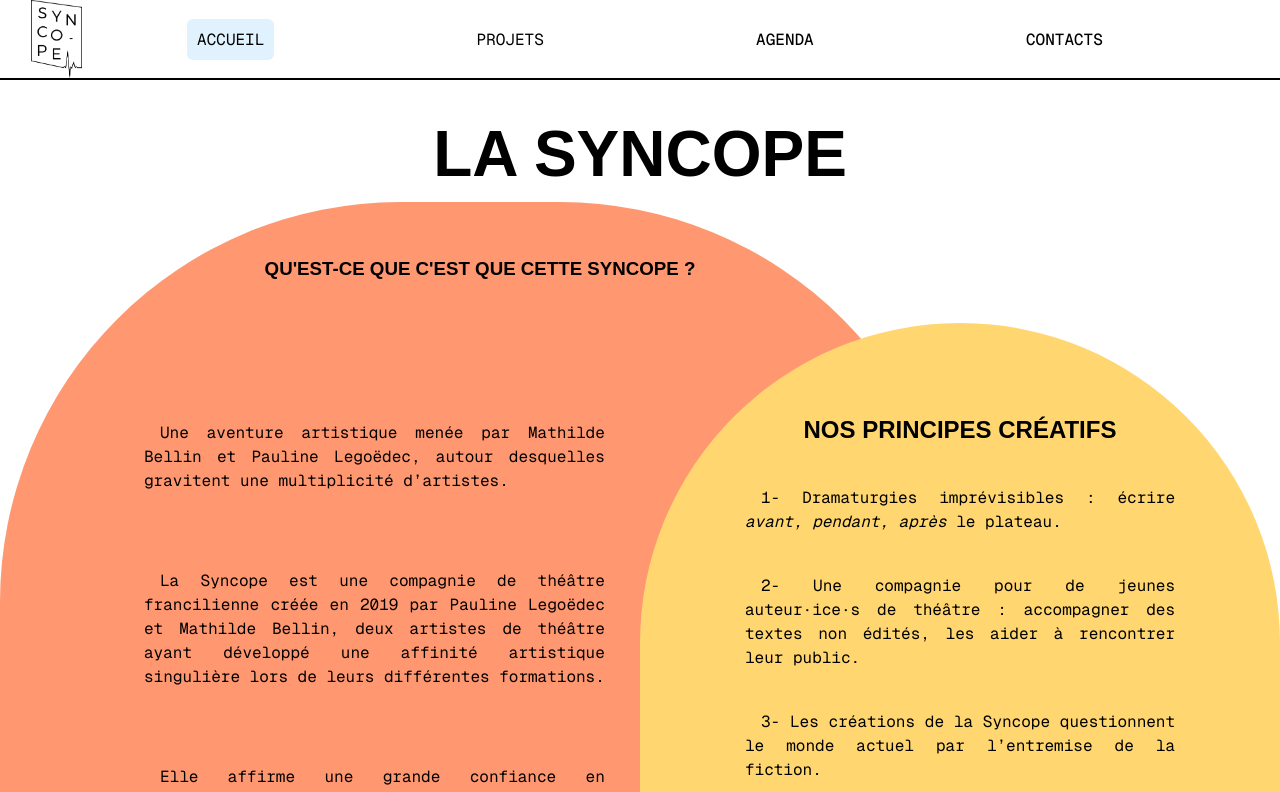
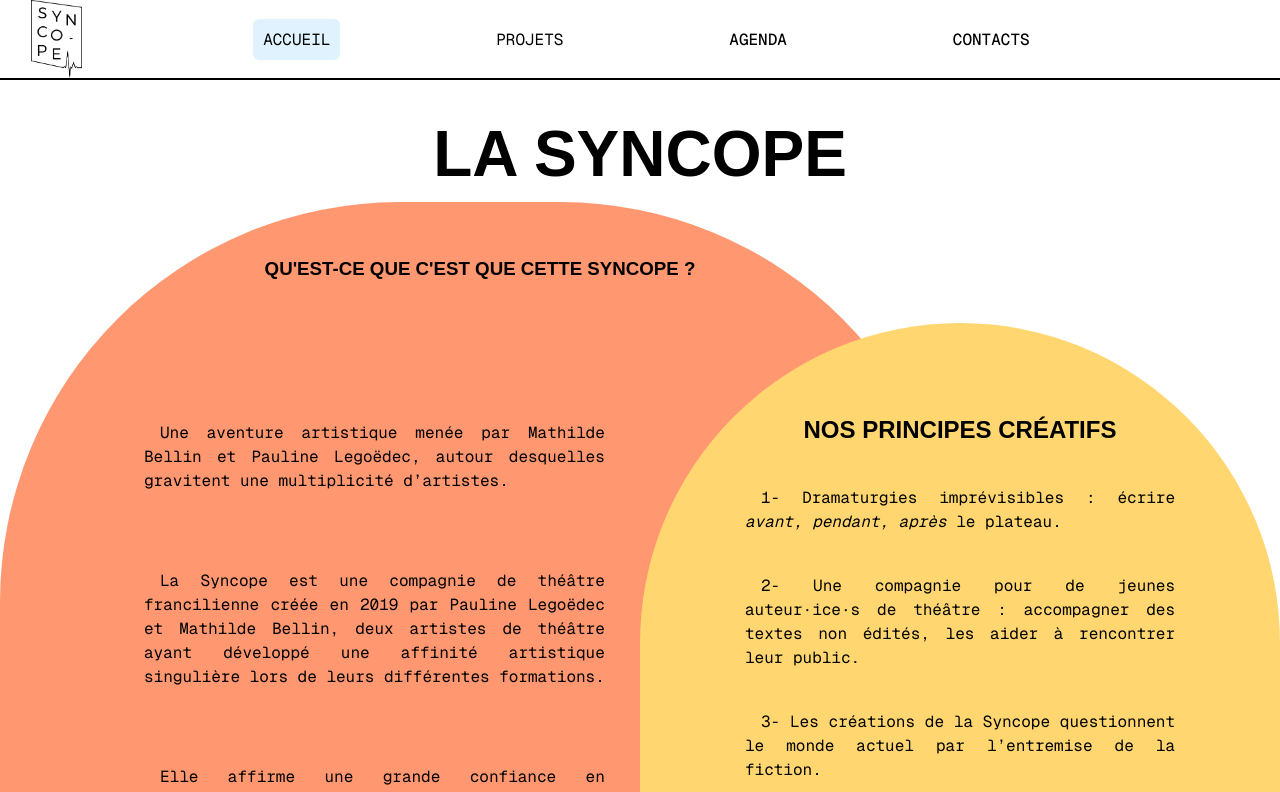
Before and after one commit to Louissnsn/LaSyncopeV2, a Next.js app: page / in a window 1280 px wide. Shown: the top 792 px of the page. Built offline with nearby package versions, Linux system fonts and the light colour scheme; a web font is replaced by a local one.

Commit message:
modify header style for better ux

```diff
--- a/app/components/Header.js
+++ b/app/components/Header.js
@@ -37,8 +37,6 @@ export default function Header() {
   const [activeSubMenu, setActiveSubMenu] = useState(null);
   const [isMenuOpen, setIsMenuOpen] = useState(false);
   const timeoutIdRef = useRef(null);
-
-  const toggleMenu = () => setIsMenuOpen(!isMenuOpen);
 
   const handleMouseEnter = (name) => {
     if (timeoutIdRef.current) {
--- a/app/styles/Header.module.css
+++ b/app/styles/Header.module.css
@@ -90,15 +90,20 @@
 }
 
 @media (min-width: 768px) {
+  .header {
+    display: flex;
+    justify-content: space-evenly;
+  }
   .logo {
     max-height: 100%;
-    max-width: 20px;
+    min-width: 10%;
   }
   .navList {
     flex-direction: row;
     justify-content: space-evenly;
     align-items: center;
     gap: 2%;
+    width: 90%;
   }
   .navBase {
     display: flex;
```
